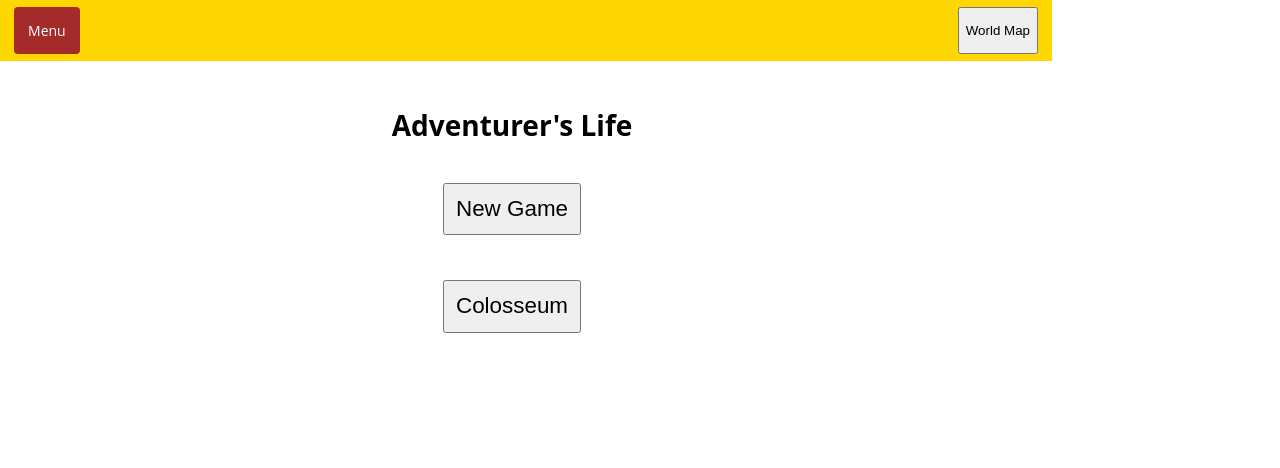
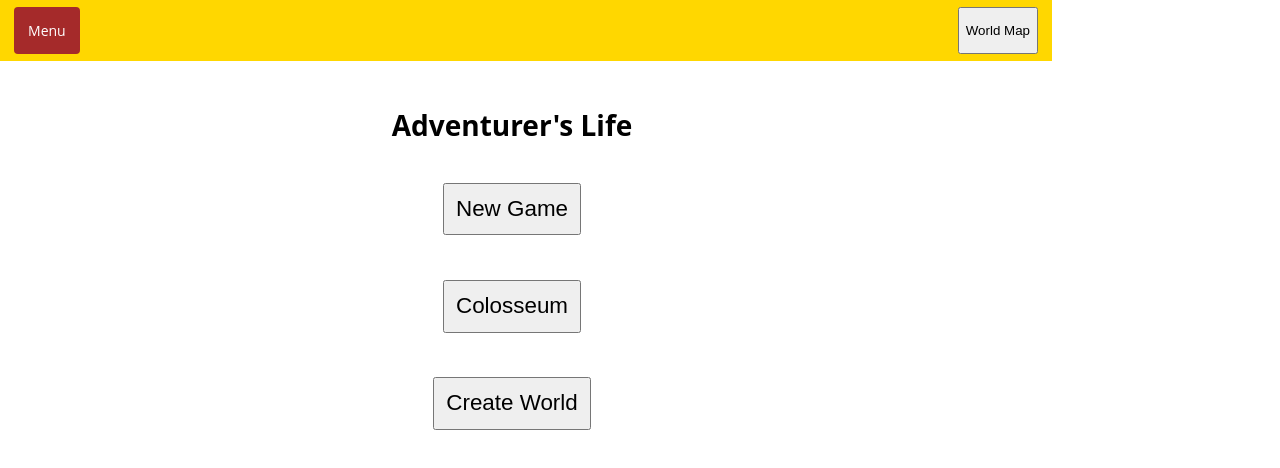
Before and after one commit to nmkataoka/adv-life, a React (Create React App) app: page / in a window 1280 px wide. Shown: the top 468 px of the page. Built offline with nearby package versions, Linux system fonts and the light colour scheme.

Commit message:
Add World Gen scene [Re: nmkataoka/adv-life#222]

```diff
--- a/src/6-ui-features/MainMenuScene/index.tsx
+++ b/src/6-ui-features/MainMenuScene/index.tsx
@@ -18,6 +18,7 @@ export default function MainMenuScene(): JSX.Element {
       <Title>Adventurer&apos;s Life</Title>
       <Button onClick={handleSceneSelection(Scene.CharacterCreation)}>New Game</Button>
       <Button onClick={handleSceneSelection(Scene.Colosseum)}>Colosseum</Button>
+      <Button onClick={handleSceneSelection(Scene.WorldGen)}>Create World</Button>
     </Col>
   );
 }
--- /dev/null
+++ b/src/6-ui-features/WorldGenScene/index.tsx
@@ -0,0 +1,5 @@
+import React from 'react';
+
+export default function WorldGenScene(): JSX.Element {
+  return <div>World Gen</div>;
+}
--- a/src/6-ui-features/sceneManager/sceneMetaSlice.ts
+++ b/src/6-ui-features/sceneManager/sceneMetaSlice.ts
@@ -5,6 +5,7 @@ export enum Scene {
   Colosseum = 'colosseum',
   MainMenu = 'mainMenu',
   Town = 'town',
+  WorldGen = 'worldGen',
 }
 
 const initialState = {
--- a/src/App.tsx
+++ b/src/App.tsx
@@ -7,6 +7,7 @@ import { Provider as EcsalProvider } from '4-react-ecsal';
 
 import MainMenuScene from '6-ui-features/MainMenuScene';
 import ColosseumScene from '6-ui-features/ColosseumScene';
+import WorldGenScene from '6-ui-features/WorldGenScene';
 import TopBar from './6-ui-features/TopBar';
 import { Scene } from './6-ui-features/sceneManager/sceneMetaSlice';
 
@@ -19,6 +20,7 @@ const scenes = {
   [Scene.Colosseum]: ColosseumScene,
   [Scene.MainMenu]: MainMenuScene,
   [Scene.Town]: TownScene,
+  [Scene.WorldGen]: WorldGenScene,
 };
 
 function App(): JSX.Element {
```
